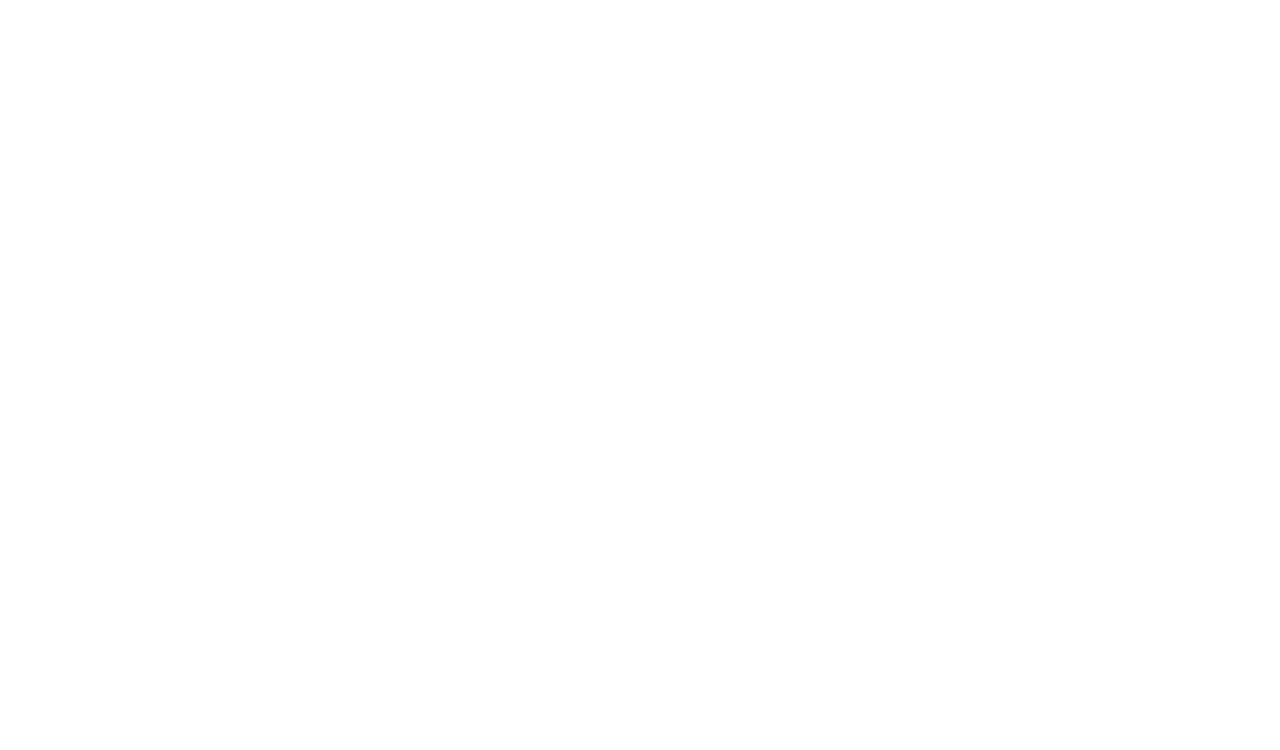
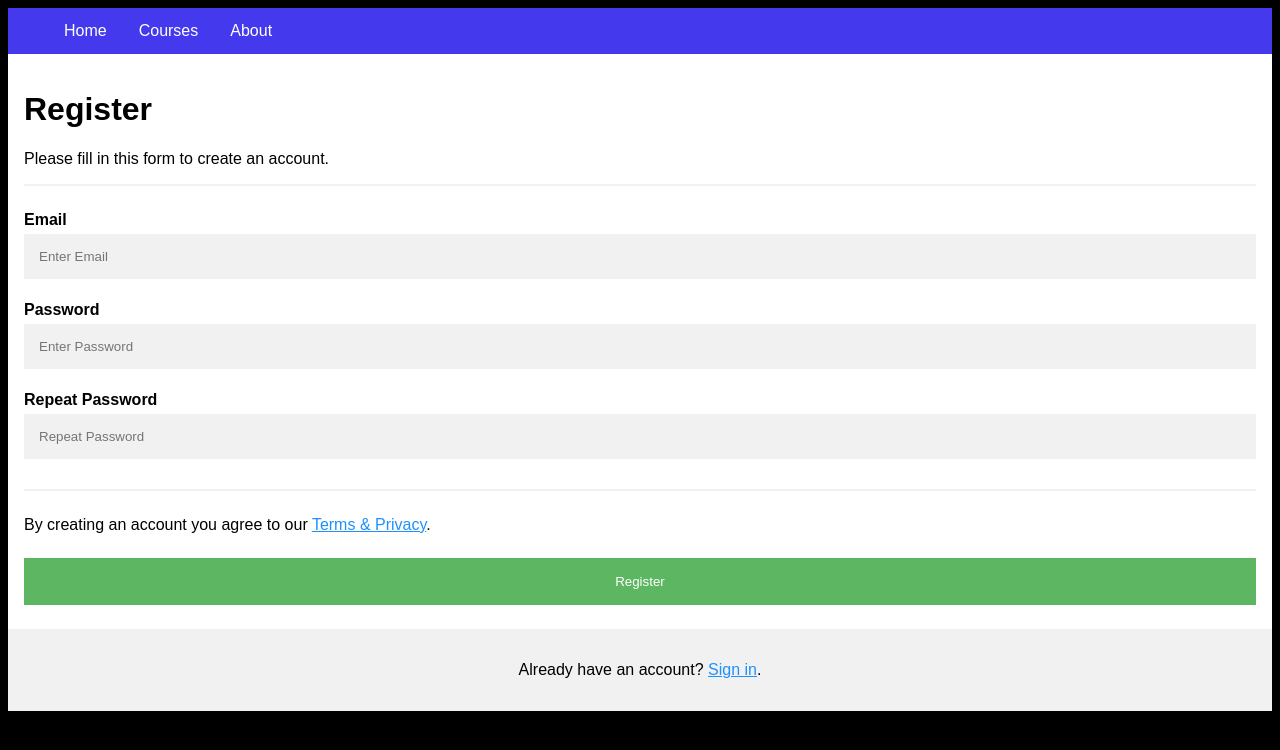
Before and after one commit to necam1992/Web_Assignment, a plain HTML site: page index.html in a window 1280 px wide. Drawn offline with Linux system fonts and the light colour scheme.

Commit message:
register

```diff
--- /dev/null
+++ b/css/login.css
@@ -0,0 +1,87 @@
+body {
+    font-family: Arial, Helvetica, sans-serif;
+}
+
+form {
+    border: 3px solid #f1f1f1;
+    margin-block-start: 15%;
+    margin-left: 25%;
+    margin-right: 25%;
+    width: 60%;
+}
+
+input[type=text],
+input[type=password] {
+    width: 30%;
+    padding: 12px 20px;
+    margin: 8px 0;
+    display: inline-block;
+    border: 1px solid #ccc;
+    box-sizing: border-box;
+}
+
+button {
+    background-color: #4CAF50;
+    color: white;
+    padding: 14px 20px;
+    margin: 8px 0;
+    border: none;
+    cursor: pointer;
+    width: 100%;
+}
+
+button:hover {
+    opacity: 0.8;
+}
+
+.cancelbtn {
+    width: auto;
+    padding: 10px 18px;
+    background-color: #f44336;
+}
+
+.loginbtn {
+    width: 30%;
+    height: 30%;
+}
+
+.imgcontainer {
+    text-align: center;
+    margin: 24px 0 12px 0;
+}
+
+img.avatar {
+    width: 40%;
+    border-radius: 50%;
+}
+
+.container {
+    padding: 16px;
+}
+
+span.psw {
+    float: right;
+    padding-top: 16px;
+}
+
+
+/* Change styles for span and cancel button on extra small screens */
+
+@media screen and (max-width: 300px) {
+    span.psw {
+        display: block;
+        float: none;
+    }
+    .cancelbtn {
+        width: 100%;
+    }
+}
+
+
+/*****************Signup****************/
+
+.signupbtn {
+    width: auto;
+    padding: 10px 18px;
+    background-color: black;
+}
--- /dev/null
+++ b/css/master.css
@@ -0,0 +1,28 @@
+/**********************Nav Bar***************************/
+
+ul {
+    list-style-type: none;
+    margin: 0;
+    padding: 10;
+    overflow: hidden;
+    background-color: rgb(69, 57, 238);
+}
+
+li {
+    float: left;
+}
+
+li a {
+    display: block;
+    color: white;
+    text-align: center;
+    padding: 14px 16px;
+    text-decoration: none;
+}
+
+li a:hover {
+    background-color: #111;
+}
+
+
+/****************************************************/
--- /dev/null
+++ b/css/register.css
@@ -0,0 +1,76 @@
+body {
+    font-family: Arial, Helvetica, sans-serif;
+    background-color: black;
+}
+
+* {
+    box-sizing: border-box;
+}
+
+
+/* Add padding to containers */
+
+.container {
+    padding: 16px;
+    background-color: white;
+}
+
+
+/* Full-width input fields */
+
+input[type=text],
+input[type=password] {
+    width: 100%;
+    padding: 15px;
+    margin: 5px 0 22px 0;
+    display: inline-block;
+    border: none;
+    background: #f1f1f1;
+}
+
+input[type=text]:focus,
+input[type=password]:focus {
+    background-color: #ddd;
+    outline: none;
+}
+
+
+/* Overwrite default styles of hr */
+
+hr {
+    border: 1px solid #f1f1f1;
+    margin-bottom: 25px;
+}
+
+
+/* Set a style for the submit button */
+
+.registerbtn {
+    background-color: #4CAF50;
+    color: white;
+    padding: 16px 20px;
+    margin: 8px 0;
+    border: none;
+    cursor: pointer;
+    width: 100%;
+    opacity: 0.9;
+}
+
+.registerbtn:hover {
+    opacity: 1;
+}
+
+
+/* Add a blue text color to links */
+
+a {
+    color: dodgerblue;
+}
+
+
+/* Set a grey background color and center the text of the "sign in" section */
+
+.signin {
+    background-color: #f1f1f1;
+    text-align: center;
+}
--- a/index.html
+++ b/index.html
@@ -4,11 +4,46 @@
 <head>
     <meta charset="UTF-8">
     <meta name="viewport" content="width=device-width, initial-scale=1.0">
-    <title>Document</title>
+    <link rel="stylesheet" href="css/master.css">
+    <link rel="stylesheet" href="css/register.css">
+    <title>Web Assignment</title>
 </head>
 
+
+
 <body>
+    <ul>
+        <li><a class="active" href="#home">Home</a></li>
+        <li><a href="#contact">Courses</a></li>
+        <li><a href="#about">About</a></li>
+    </ul>
 
+
+
+    <form action="/action_page.php">
+        <div class="container">
+            <h1>Register</h1>
+            <p>Please fill in this form to create an account.</p>
+            <hr>
+
+            <label for="email"><b>Email</b></label>
+            <input type="text" placeholder="Enter Email" name="email" id="email" required>
+
+            <label for="psw"><b>Password</b></label>
+            <input type="password" placeholder="Enter Password" name="psw" id="psw" required>
+
+            <label for="psw-repeat"><b>Repeat Password</b></label>
+            <input type="password" placeholder="Repeat Password" name="psw-repeat" id="psw-repeat" required>
+            <hr>
+            <p>By creating an account you agree to our <a href="#">Terms & Privacy</a>.</p>
+
+            <button type="submit" class="registerbtn">Register</button>
+        </div>
+
+        <div class="container signin">
+            <p>Already have an account? <a href="login.html">Sign in</a>.</p>
+        </div>
+    </form>
 </body>
 
 </html>
```
Also changed, not shown: login.html (added, +47 -0 lines), images/ava.jpg (added), images/avatar.jpg (added), images/avatar.png (added).
